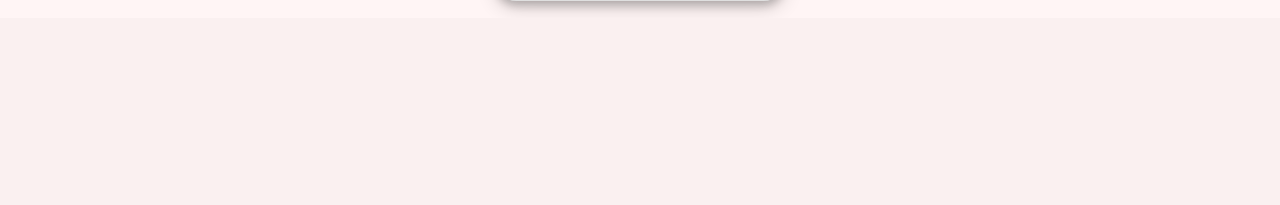
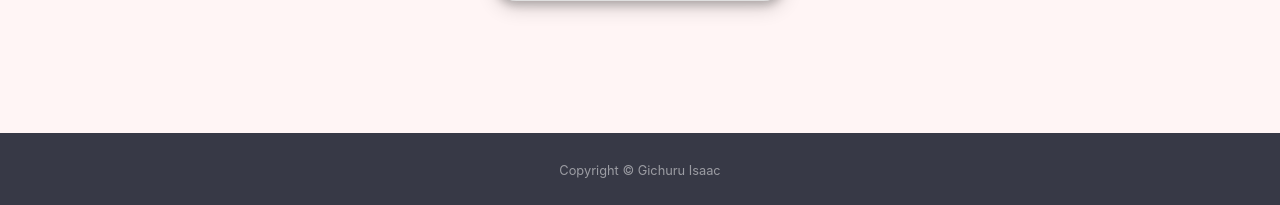
Before and after one commit to Isaacg94/one-minute-pitch, a Flask app: page / in a window 1280 px wide. Shown: the part 1290-1495 px from the top of the page. Before the commit the page ends 1302 px from the top, so only its background shows below. Run offline with Flask 2, Linux system fonts and the light colour scheme; data that the repository does not hold is empty; some libraries are stand-ins or nearby versions; some web fonts are replaced.

Commit message:
add footer section to base.html

```diff
--- a/app/static/css/index.css
+++ b/app/static/css/index.css
@@ -121,3 +121,8 @@
     border-radius: 50px;
     font-weight: bolder;
 }
+
+.footer {
+    margin-top: 9%;
+    background-color: rgb(55, 57, 70);
+}
--- a/app/templates/base.html
+++ b/app/templates/base.html
@@ -68,7 +68,6 @@
 
 
 
-
     <script src="https://code.jquery.com/jquery-3.3.1.slim.min.js"
         integrity="sha384-q8i/X+965DzO0rT7abK41JStQIAqVgRVzpbzo5smXKp4YfRvH+8abtTE1Pi6jizo" crossorigin="anonymous">
     </script>
@@ -81,6 +80,16 @@
 
     {% endblock%}
 
+    <div class="container-fluid footer">
+        <footer id="sticky-footer" class="py-4 text-white-50">
+            <div class="container text-center">
+                <small>Copyright &copy; Gichuru Isaac</small>
+            </div>
+
+        </footer>
+
+    </div>
+
 </body>
 
 </html>
```
